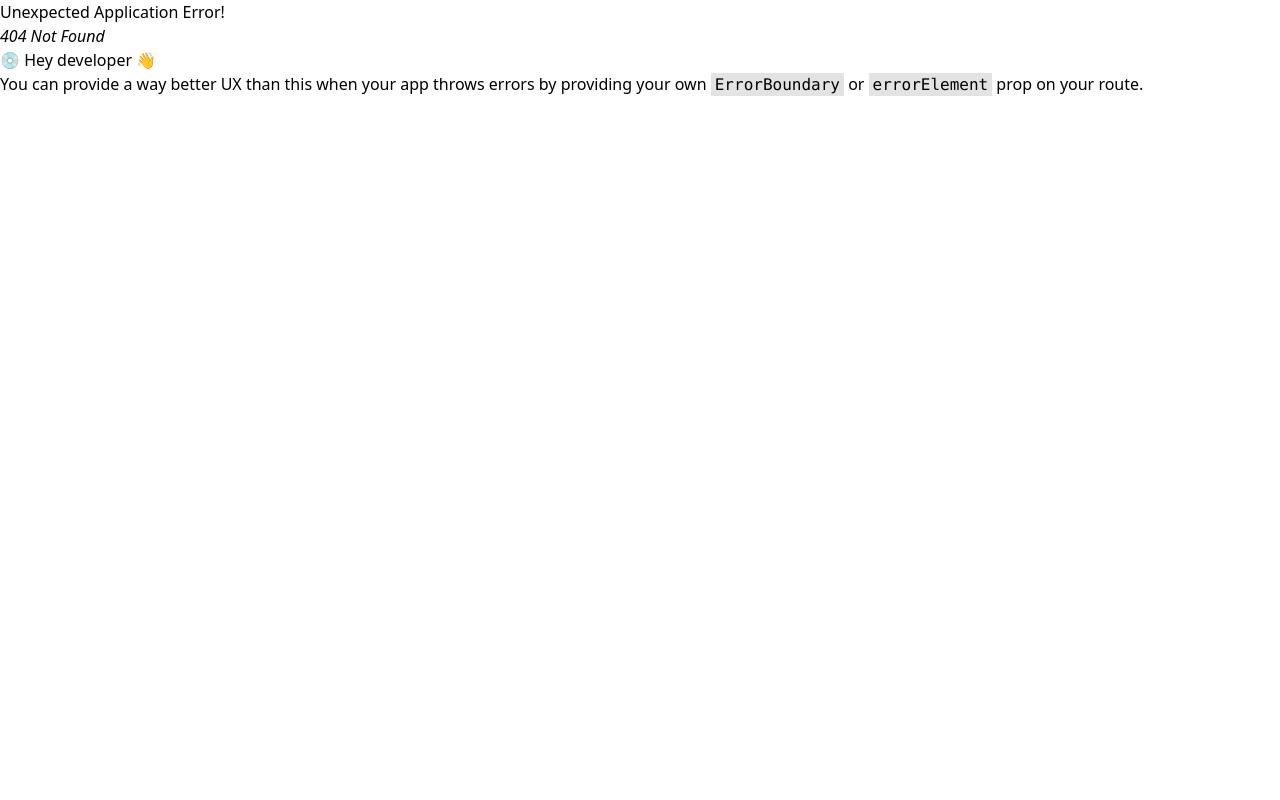
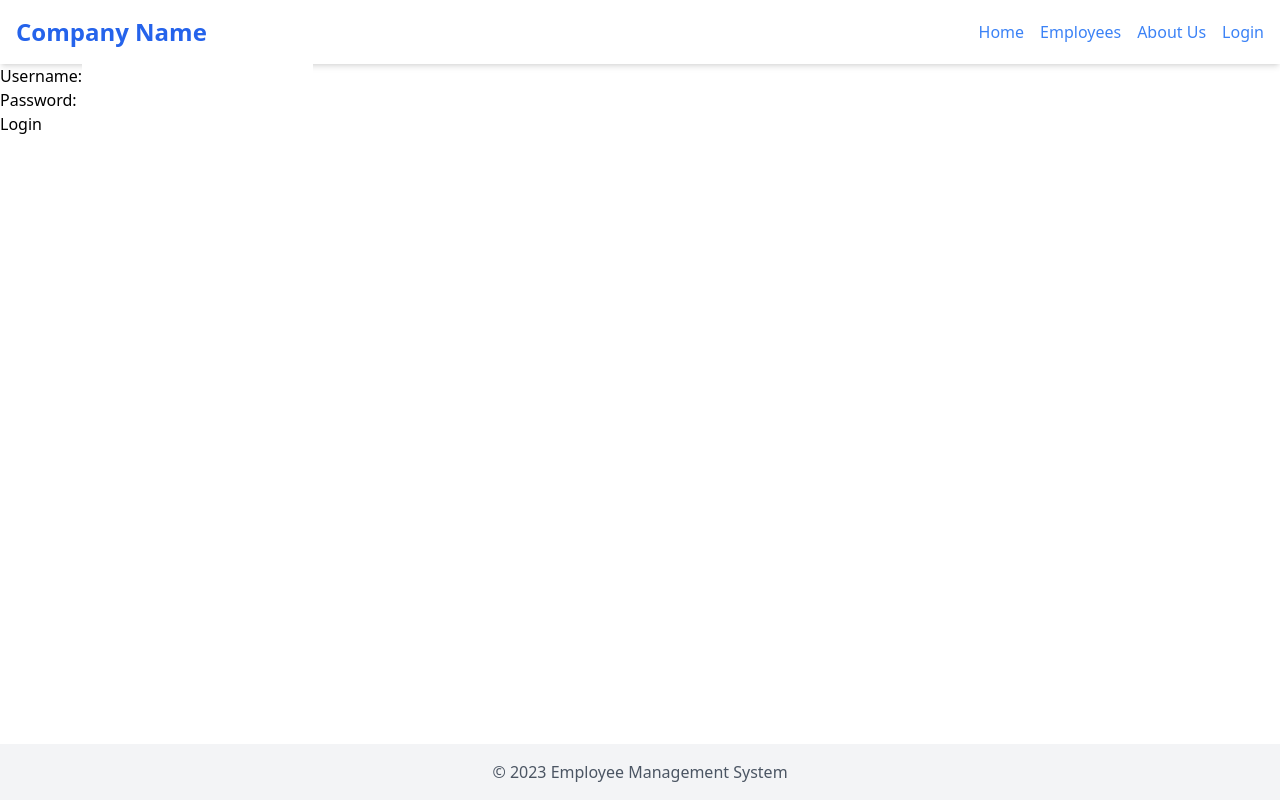
Before and after one commit to abhixsh/employee-mgmt-dockerized, a React (Vite) app in the folder frontend/: page /login in a window 1280 px wide. Before the commit this address had no page. Built offline with nearby package versions, Linux system fonts and the light colour scheme.

Commit message:
feat: update Login component to use username instead of email, add protected routes for Profile and AddEmployee components

```diff
--- a/frontend/src/components/login.jsx
+++ b/frontend/src/components/login.jsx
@@ -2,7 +2,7 @@ import React, { useState } from 'react';
 import { useNavigate } from 'react-router-dom';
 
 const Login = () => {
-    const [form, setForm] = useState({ email: '', password: '' });
+    const [form, setForm] = useState({ username: '', password: '' });
     const navigate = useNavigate();
 
     async function onSubmit(e) {
@@ -23,9 +23,25 @@ const Login = () => {
 
     return (
         <form onSubmit={onSubmit}>
-            {/* Form fields for email and password */}
+            <div>
+                <label>Username:</label>
+                <input
+                    type="text"
+                    value={form.username}
+                    onChange={(e) => setForm({ ...form, username: e.target.value })}
+                />
+            </div>
+            <div>
+                <label>Password:</label>
+                <input
+                    type="password"
+                    value={form.password}
+                    onChange={(e) => setForm({ ...form, password: e.target.value })}
+                />
+            </div>
             <button type="submit">Login</button>
         </form>
     );
 };
+
 export default Login;
--- a/frontend/src/main.jsx
+++ b/frontend/src/main.jsx
@@ -1,14 +1,29 @@
 // src/main.jsx
 import * as React from "react";
 import * as ReactDOM from "react-dom/client";
-import { createBrowserRouter, RouterProvider } from "react-router-dom";
+import { createBrowserRouter, RouterProvider, Navigate } from "react-router-dom";
 import App from "./App";
 import RecordList from "./components/RecordList";
 import Record from "./components/Record";
 import Landing from "./components/Landing";
 import AddEmployee from "./components/AddEmployee";
 import AboutUs from "./components/AboutUs";
+import Login from "./components/Login"; // New
+import Profile from "./components/Profile"; // New
 import "./index.css";
+
+// Simple auth check function to protect routes
+function ProtectedRoute({ element, requiresAdmin = false }) {
+  const token = localStorage.getItem("token");
+  if (!token) return <Navigate to="/login" />;
+
+  const user = JSON.parse(atob(token.split(".")[1])); // Decode JWT payload
+  if (requiresAdmin && user.role !== "admin") {
+    return <Navigate to="/" />;
+  }
+
+  return element;
+}
 
 const router = createBrowserRouter([
   {
@@ -17,9 +32,11 @@ const router = createBrowserRouter([
     children: [
       { path: "/", element: <Landing /> },
       { path: "/records", element: <RecordList /> },
-      { path: "/create", element: <AddEmployee /> },
+      { path: "/create", element: <ProtectedRoute element={<AddEmployee />} requiresAdmin={true} /> },
       { path: "/edit/:id", element: <Record /> },
       { path: "/about", element: <AboutUs /> },
+      { path: "/login", element: <Login /> }, // New Login Route
+      { path: "/profile", element: <ProtectedRoute element={<Profile />} /> }, // New Profile Route
     ],
   },
 ]);
```
